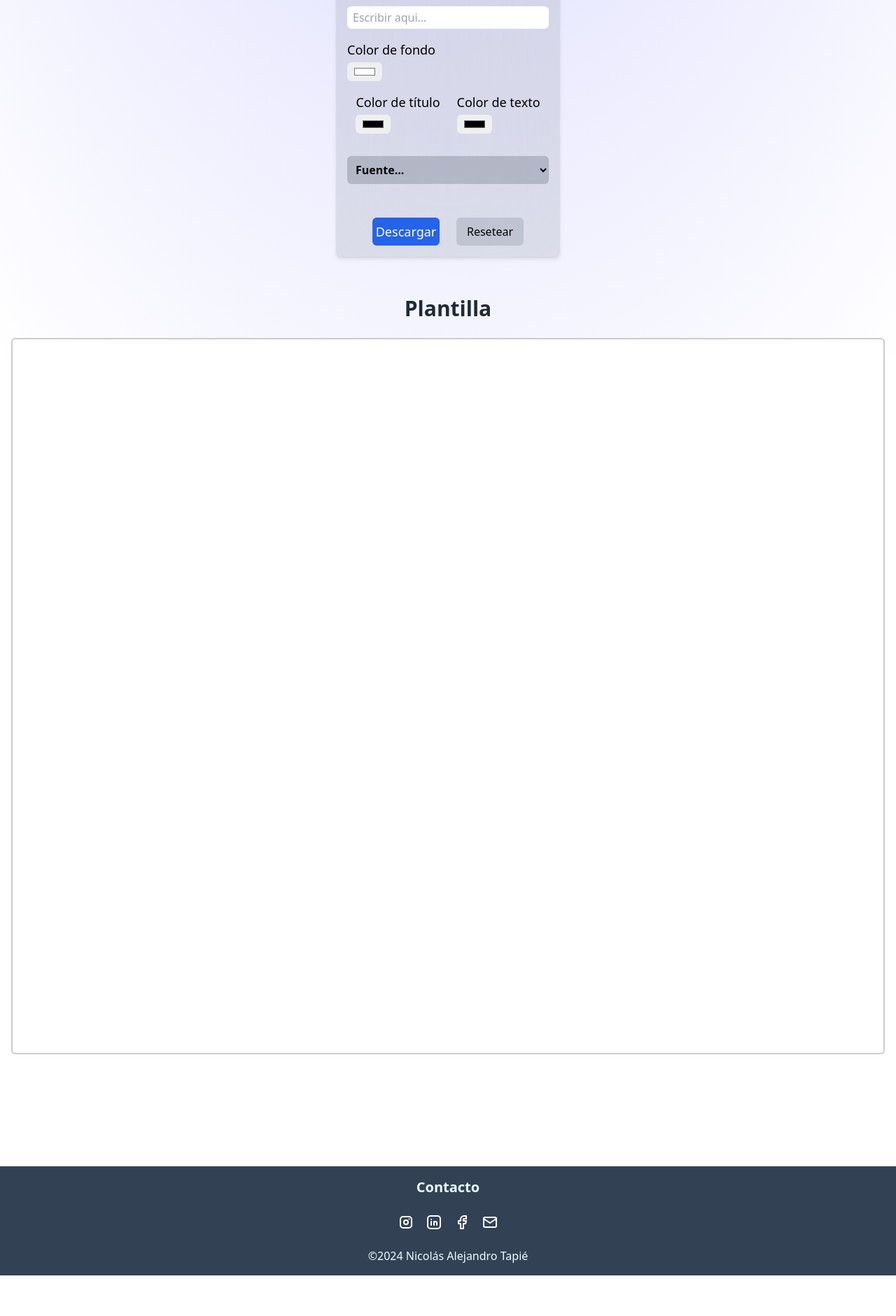
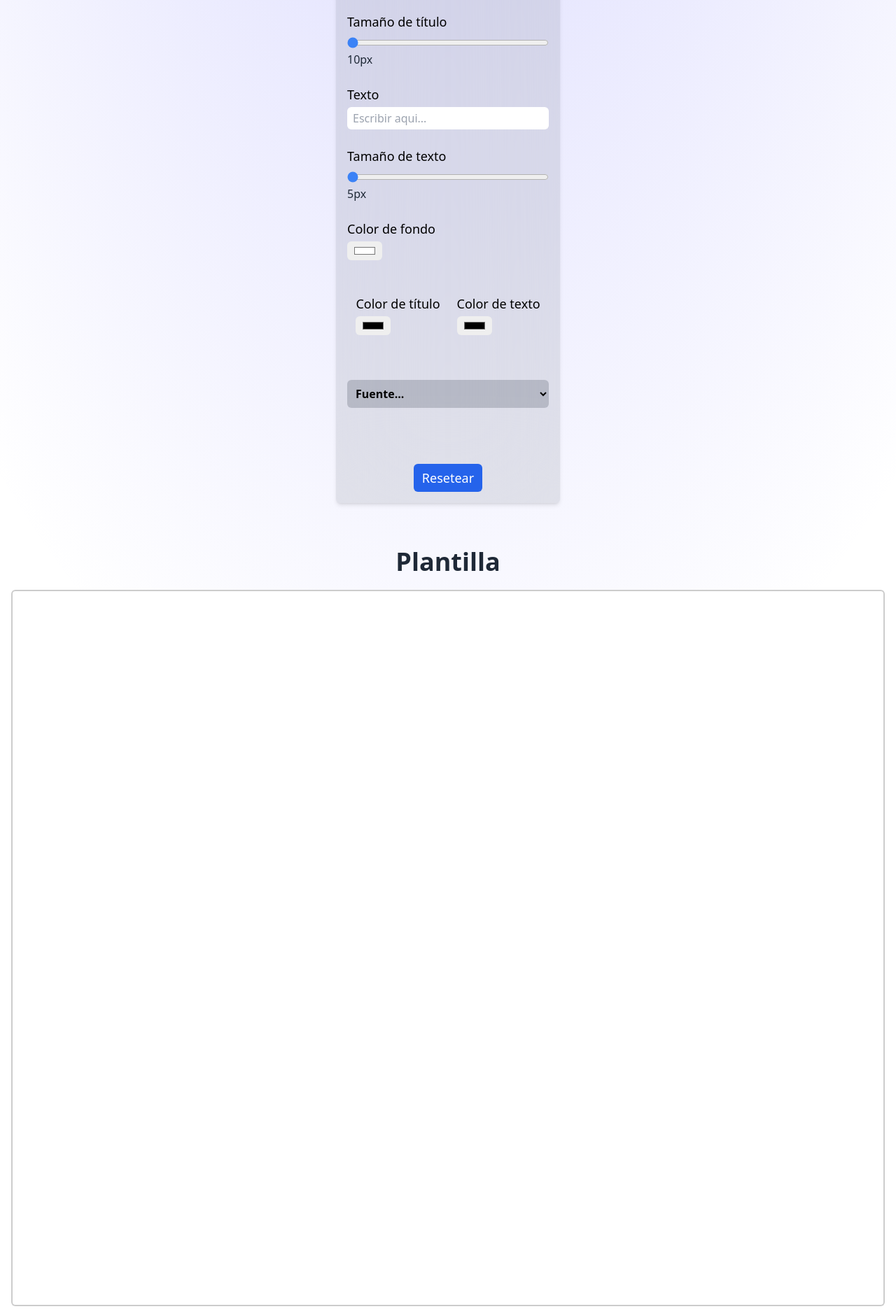
Before and after one commit to nicotapie30/template-view, a React (Vite) app: page / in a window 1280 px wide. Shown: the part 443-2324 px from the top of the page at 70% size. Before the commit the page ends 2266 px from the top, so only its background shows below. Built offline with nearby package versions, Linux system fonts and the light colour scheme.

Commit message:
add: 06 Agregando input de rangos al formulario para manejar el tamaño de la fuente del texto

```diff
--- a/package.json
+++ b/package.json
@@ -10,6 +10,8 @@
 		"preview": "vite preview"
 	},
 	"dependencies": {
+		"html2canvas": "^1.4.1",
+		"jspdf": "^2.5.2",
 		"prettier": "^3.4.2",
 		"react": "^18.3.1",
 		"react-dom": "^18.3.1"
--- a/src/components/buttons/Button.jsx
+++ b/src/components/buttons/Button.jsx
@@ -1,12 +1,12 @@
-export const Button = ({ type, content, onReset }) => {
+export const Button = ({ type, content, onClick }) => {
 	const className =
-		type === 'submit'
-			? 'w-24 h-10 bg-blue-600 text-lg text-white font-medium rounded-md hover:bg-blue-800'
-			: 'w-24 h-10 bg-gray-400/40 font-medium backdrop-blur-3xl rounded-md hover:bg-gray-400/50'
+		type === 'button' || type === 'reset'
+			? 'w-auto h-10 px-3 bg-blue-600 text-lg text-white font-medium rounded-md hover:bg-blue-800'
+			: 'w-auto h-10 px-3 bg-gray-400/40 font-medium backdrop-blur-3xl rounded-md hover:bg-gray-400/50'
 
 	return (
 		<>
-			<button type={type} className={className} onClick={onReset}>
+			<button type={type} className={className} onClick={onClick}>
 				{content}
 			</button>
 		</>
--- a/src/components/form/Form.jsx
+++ b/src/components/form/Form.jsx
@@ -1,4 +1,4 @@
-import React, { useState } from 'react'
+import React, { useEffect, useState } from 'react'
 import { Button } from '@/components/buttons/Button'
 import { Input } from '@/components/inputs/Input'
 import { Template } from '@/components/main/Template'
@@ -24,10 +24,11 @@ export const Form = () => {
 
 	return (
 		<div className='w-screen h-full p-4 flex flex-col items-center gap-4'>
-			<form className='w-80 h-full p-4 mt-12 flex flex-col gap-4 bg-gray-800/10 backdrop-blur-3xl rounded-md shadow-md'>
+			<form className='w-auto min-w-80 h-full p-4 mt-12 flex flex-col gap-12 bg-gray-800/10 backdrop-blur-3xl rounded-md shadow-md'>
 				<h2 className='mb-4 text-center text-3xl font-bold text-red-600'>
 					Crear plantilla
 				</h2>
+				<div className='flex flex-col gap-6'>
 					<Input
 						type='text'
 						name='Título'
@@ -37,6 +38,23 @@ export const Form = () => {
 						onChange={handleChange}
 					/>
 
+					<div className='relative'>
+						<Input
+							type='range'
+							name='Tamaño de título'
+							id='fontTitleSize'
+							min='10'
+							max='50'
+							value={inputValue.fontTitleSize}
+							onChange={handleChange}
+						/>
+						<span className='text-gray-800 absolute top-2/2'>
+							{inputValue.fontTitleSize}px
+						</span>
+					</div>
+				</div>
+
+				<div className='flex flex-col gap-6'>
 					<Input
 						type='text'
 						name='Texto'
@@ -45,6 +63,22 @@ export const Form = () => {
 						value={inputValue.text}
 						onChange={handleChange}
 					/>
+
+					<div>
+						<Input
+							type='range'
+							name='Tamaño de texto'
+							id='fontTextSize'
+							min='5'
+							max='30'
+							value={inputValue.fontTextSize}
+							onChange={handleChange}
+						/>
+						<span className='text-gray-800 absolute top-2/2'>
+							{inputValue.fontTextSize}px
+						</span>
+					</div>
+				</div>
 
 				<Input
 					type='color'
@@ -75,10 +109,10 @@ export const Form = () => {
 				<SelectFont font={font} setFont={setFont} />
 
 				<div className='w-full h-full mt-8 flex justify-center items-center gap-6'>
-					<Button type='submit' content='Descargar' />
-					<Button type='reset' content='Resetear' onReset={handleReset} />
+					<Button type='reset' content='Resetear' onClick={handleReset} />
 				</div>
 			</form>
+
 			<Template values={inputValue} font={font} />
 		</div>
 	)
--- a/src/components/inputs/Input.jsx
+++ b/src/components/inputs/Input.jsx
@@ -1,4 +1,18 @@
-export const Input = ({ type, value, placeholder, onChange, name, id }) => {
+export const Input = ({
+	type,
+	value,
+	placeholder,
+	onChange,
+	name,
+	id,
+	min,
+	max,
+}) => {
+	const className =
+		type === 'range'
+			? 'border-none outline-none py-1 rounded-md text-base font-normal accent-blue-500'
+			: 'border-none outline-none px-2 py-1 rounded-md text-base font-normal'
+
 	return (
 		<label htmlFor={id} className='flex flex-col gap-1 text-lg font-medium'>
 			{name}
@@ -9,7 +23,9 @@ export const Input = ({ type, value, placeholder, onChange, name, id }) => {
 				value={value}
 				onChange={onChange}
 				placeholder={placeholder}
-				className='border-none outline-none px-2 py-1 rounded-md text-base font-normal'
+				min={min}
+				max={max}
+				className={className}
 			/>
 		</label>
 	)
--- a/src/components/main/Template.jsx
+++ b/src/components/main/Template.jsx
@@ -1,10 +1,14 @@
 import './template.css'
+import { downloadPDF } from '@/utils/PDF/downloadPDF'
+import { Button } from '../buttons/Button'
 
 export const Template = ({ values, font }) => {
 	const formValues = {
 		backgroundColor: values.backgroundColor,
 		titleColor: values.titleColor,
 		textColor: values.textColor,
+		fontTitleSize: values.fontTitleSize,
+		fontTextSize: values.fontTextSize,
 		fontFamily:
 			font === 'font-sans'
 				? 'Arial, sans-serif'
@@ -17,7 +21,7 @@ export const Template = ({ values, font }) => {
 
 	return (
 		<>
-			<h3 className='mb-2 mt-10 text-3xl text-gray-800 text-center font-semibold'>
+			<h3 className='mb-1 mt-12 text-4xl text-gray-800 text-center font-bold'>
 				Plantilla
 			</h3>
 			<div
@@ -34,23 +38,30 @@ export const Template = ({ values, font }) => {
 						formValues.titleColor && {
 							color: formValues.titleColor,
 							fontFamily: formValues.fontFamily,
+							fontSize: `${formValues.fontTitleSize}px`,
 						}
 					}
 				>
 					{values.title}
 				</h4>
 				<p
-					className='w-full text-lg overflow-x-hidden flex justify-center'
+					className='w-full text-lg flex justify-center'
 					style={
 						formValues.textColor && {
 							color: formValues.textColor,
 							fontFamily: formValues.fontFamily,
+							fontSize: `${formValues.fontTextSize}px`,
 						}
 					}
 				>
 					{values.text}
 				</p>
 			</div>
+			<Button
+				onClick={downloadPDF}
+				type='button'
+				content='Descargar plantilla'
+			/>
 		</>
 	)
 }
--- /dev/null
+++ b/src/utils/PDF/downloadPDF.js
@@ -0,0 +1,22 @@
+import html2canvas from 'html2canvas'
+import jsPDF from 'jspdf'
+
+export const downloadPDF = () => {
+	const element = document.querySelector('#template')
+
+	// Capturar el elemento como imágen
+	html2canvas(element).then((canvas) => {
+		const imgData = canvas.toDataURL('image/png')
+
+		// Crear PDF e insertar la imágen capturada
+		const pdf = new jsPDF({
+			orientation: 'portrait',
+			unit: 'px',
+			format: [canvas.width, canvas.height],
+			padding: '5px',
+		})
+
+		pdf.addImage(imgData, 'PNG', 0, 0, canvas.width, canvas.height)
+		pdf.save('plantilla.pdf')
+	})
+}
--- a/src/utils/initialValues.js
+++ b/src/utils/initialValues.js
@@ -4,4 +4,6 @@ export const initialValues = {
 	backgroundColor: '#ffffff',
 	titleColor: '#000000',
 	textColor: '#000000',
+	fontTitleSize: 10,
+	fontTextSize: 5,
 }
```
Also changed, not shown: 1 other file (tests, documents, lock files or other folders). Lines whose indentation alone changed are shown as unchanged.
